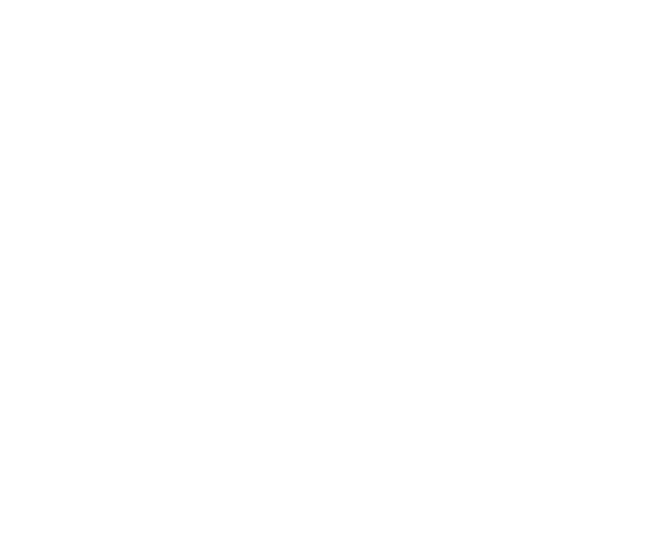
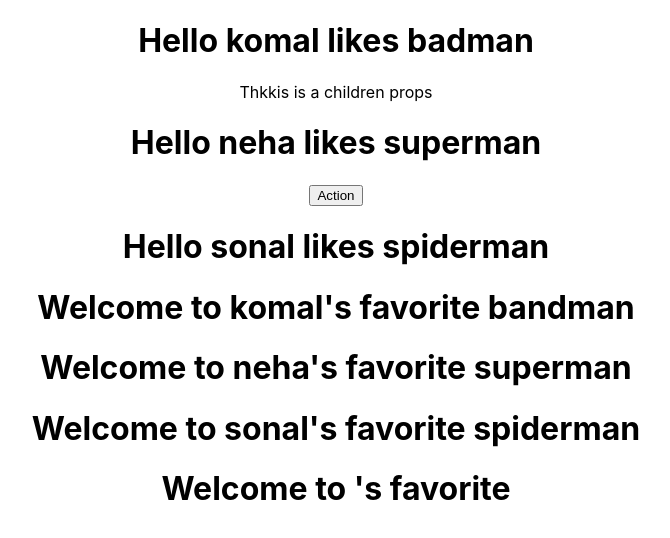
Before and after one commit to vrushabh702/learning-reactJs, a React (Create React App) app: page / in a window 1280 px wide. Shown: the top 538 px of the page, without its empty margins (304-974 px from the left). Built offline with nearby package versions, Linux system fonts and the light colour scheme.

Commit message:
props info and code with eg

```diff
--- a/src/App.js
+++ b/src/App.js
@@ -1,9 +1,10 @@
-import logo from './logo.svg';
 import './App.css';
+import AppProps from './appProps';
 
 function App() {
   return (
     <div className="App">
+      <AppProps></AppProps>
 
     </div>
   );
--- /dev/null
+++ b/src/appProps.js
@@ -0,0 +1,23 @@
+import React from 'react';
+import Greet from './props/learningProps';
+import Welcome from './props/Welcome';
+
+function AppProps() {
+  return (
+    <div className="App">
+      <Greet name="komal" heroName='badman'  >
+        <p>Thkkis is a children props</p>
+      </Greet>
+      <Greet name='neha' heroName='superman'>
+        <button>Action</button>
+      </Greet>
+      <Greet name='sonal' heroName='spiderman'></Greet>
+      <Welcome name='komal' heroName='bandman'/>
+      <Welcome name='neha' heroName='superman'/>
+      <Welcome name='sonal' heroName='spiderman'/>
+      <Welcome/>
+    </div>
+  );
+}
+
+export default AppProps;
--- /dev/null
+++ b/src/props/Welcome.js
@@ -0,0 +1,10 @@
+import React, { Component } from "react";
+
+class Welcome extends Component{
+    render(){
+        // return <h1>Class Component</h1>
+        return <h1>Welcome to {this.props.name}'s favorite {this.props.heroName}</h1>
+    }
+}
+
+export default Welcome
--- a/src/props/learningProps.js
+++ b/src/props/learningProps.js
@@ -0,0 +1,17 @@
+import React from 'react'
+
+const Greet = (props) => {
+    console.log(props)
+    // return <h1>Hello World</h1>
+    // props.name = "vrushabh"          // props are immutable
+
+    return(
+        <div>
+           <h1>Hello {props.name} likes {props.heroName}</h1>
+           {props.children}
+        </div>
+    )
+
+}
+
+export default Greet
```
